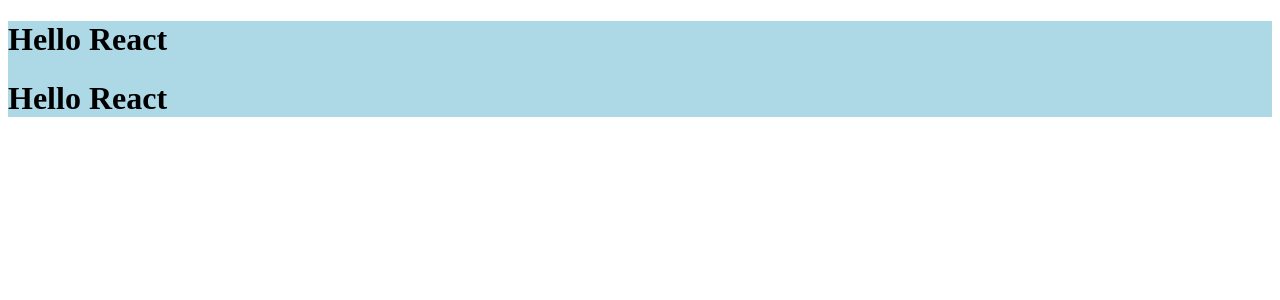
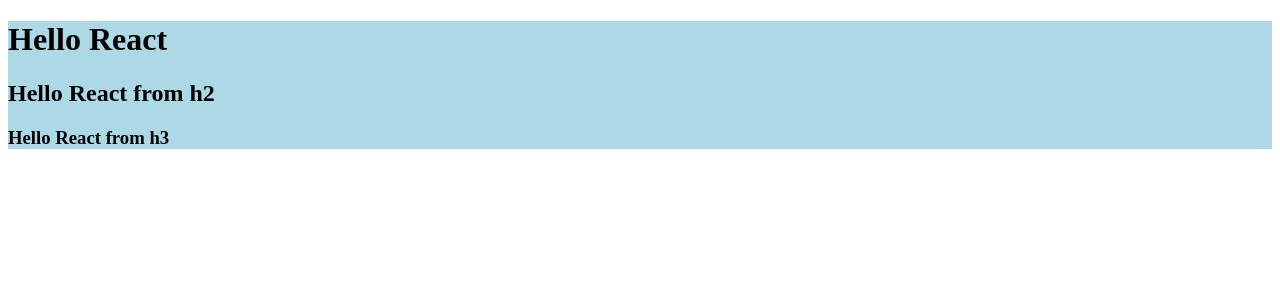
Before and after one commit to anandmd200/React-3-Laying-the-foundation, a React (Vite) app: page / in a window 1280 px wide. Shown: the top 300 px of the page. Built offline with nearby package versions, Linux system fonts and the light colour scheme.

Commit message:
Just mesh it up using create react element

```diff
--- a/App.js
+++ b/App.js
@@ -1,28 +1,5 @@
 import React from "react";
 import ReactDOM from "react-dom/client";
-
-/**
- * HMR = HOT Module Replacement
- *
- */
-
-// const heading1 = React.createElement(
-//   "h1",
-//   {
-//     id: "title",
-//     hello: "world",
-//   },
-//   "Hello React from Ignite"
-// );
-
-// const heading2 = React.createElement(
-//   "h1",
-//   {
-//     id: "heading2",
-//     className: "hello",
-//   },
-//   "Hello React"
-// );
 
 const container = React.createElement(
   "div",
@@ -38,15 +15,24 @@
     },
     "Hello React"
   ), React.createElement(
-    "h1",
+    "h2",
     {
       key:" title2",
       id: "heading2",
       className: "hello",
     },
-    "Hello React"
+    "Hello React from h2"
+  ),, React.createElement(
+    "h3",
+    {
+      key:"title3",
+      id: "heading3",
+    },
+    "Hello React from h3"
   )]
 );
 
+console.log(container);
+
 const root = ReactDOM.createRoot(document.getElementById("root"));
 root.render(container);
--- a/package.json
+++ b/package.json
@@ -4,12 +4,13 @@
   "description": "This is my react app",
   "scripts": {
     "start": "parcel index.html",
-    "build":"parcel build index.html",
+    "build": "parcel build index.html",
     "test": "echo \"Error: no test specified\" && exit 1"
   },
   "author": "Anand",
   "license": "ISC",
   "devDependencies": {
+    "@babel/core": "^7.20.7",
     "parcel": "^2.8.2",
     "process": "^0.11.10"
   },
```
Also changed, not shown: .babelrc (added), 1 other file (tests, documents, lock files or other folders).
